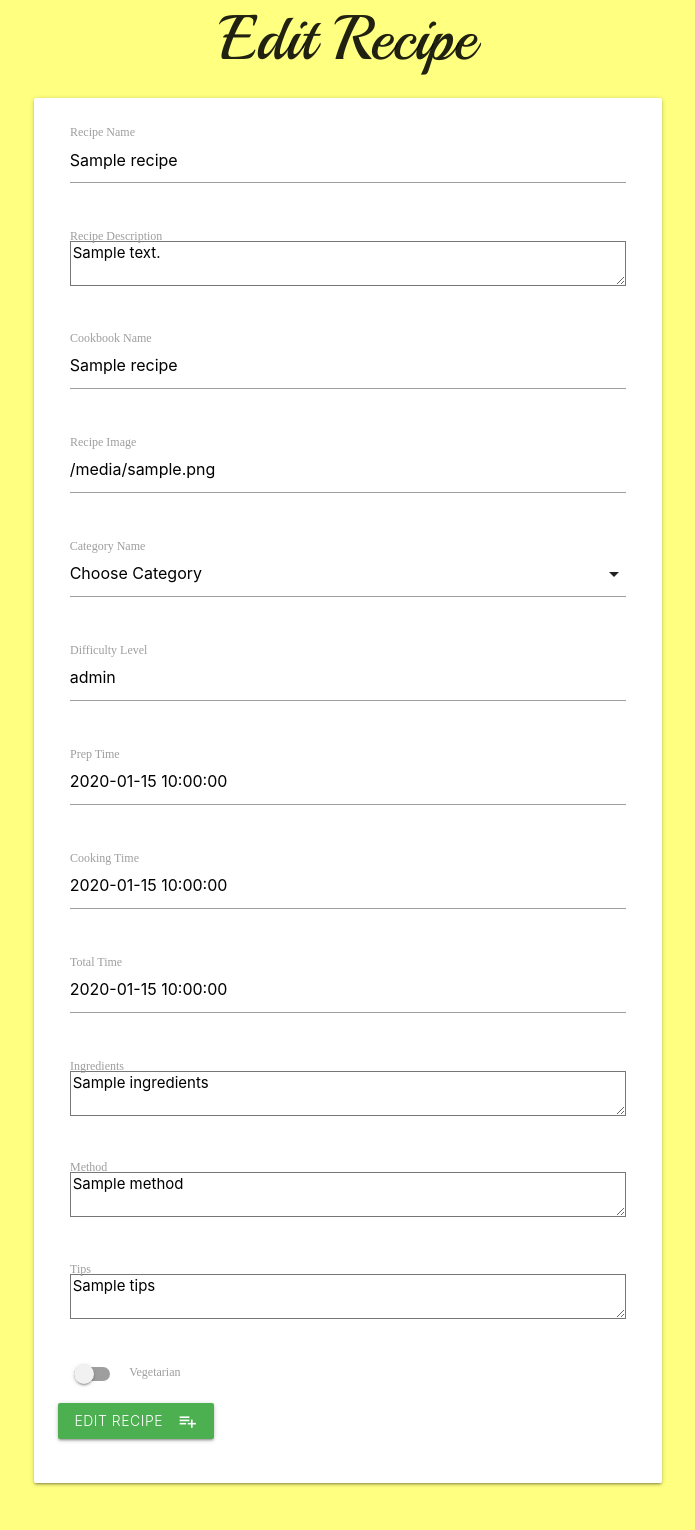
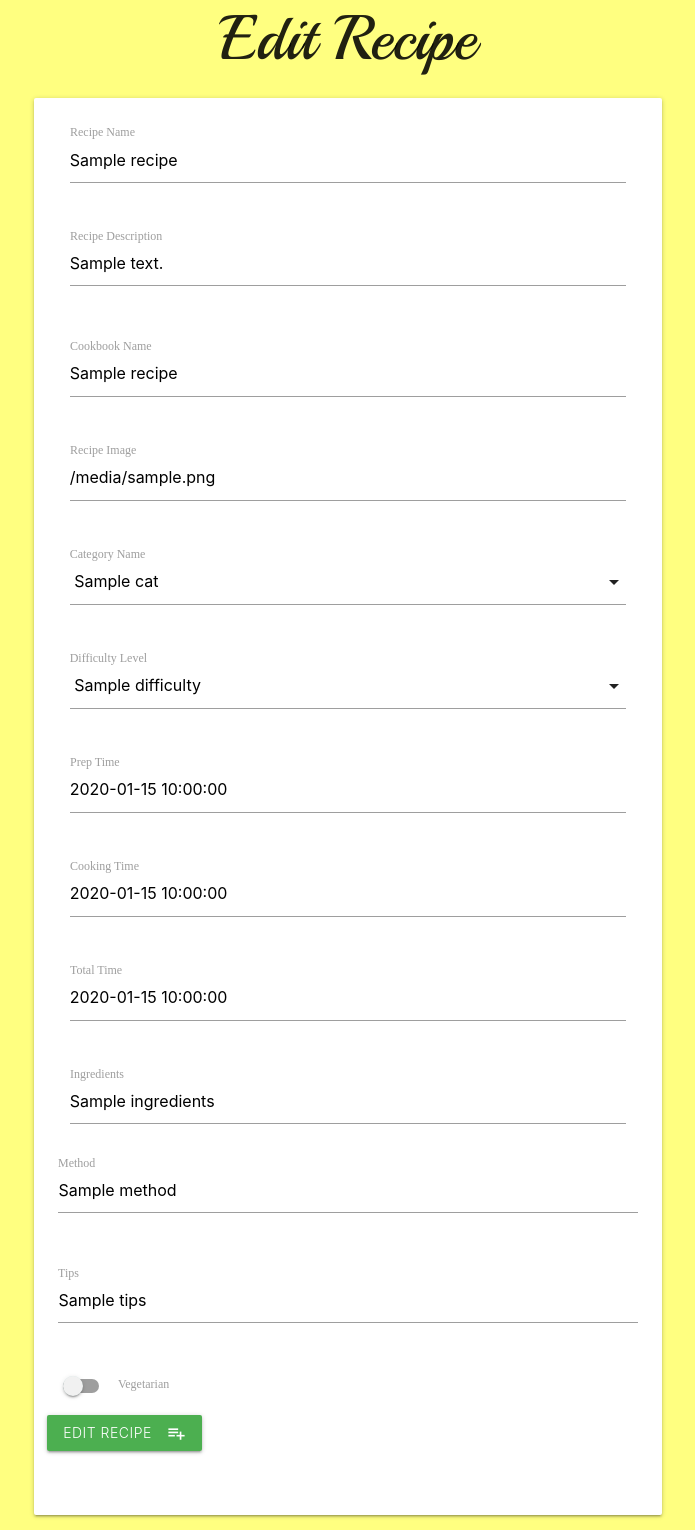
Before and after one commit to ceciliabinck/cook-with-me, a Flask app: template templates/edit_recipe.html in a window 1280 px wide. Shown: the part 102-1632 px from the top of the page, without its empty margins (292-987 px from the left). Before the commit the page ends 1588 px from the top, so only its background shows below. Run offline with Flask 2, Linux system fonts and the light colour scheme; the template is opened without the code that fills it: most values are stand-ins (such as "Sample title", 1, 10 or a date in 2020); some libraries are stand-ins or nearby versions.

Commit message:
Change textarea style

```diff
--- a/templates/edit_recipe.html
+++ b/templates/edit_recipe.html
@@ -13,7 +13,7 @@
         </div>
         <div class="row">
         <div class="input-field col s12">
-            <textarea id="recipe_description" name="recipe_description" class="validate" cols="30" rows="10" required>{{recipe.recipe_description}}</textarea>
+            <textarea id="recipe_description" name="recipe_description" class="validate materialize-textarea" cols="30" rows="10" required>{{recipe.recipe_description}}</textarea>
             <label for="icon_prefix">Recipe Description</label>
         </div>
         </div>
@@ -32,7 +32,7 @@
         <div class="row">
         <div class="input-field col s12">
        <select id="category" name="category_name">
-                <option value="" disabled selected>Choose Category</option>
+                <option value="" disabled>Choose Category</option>
                 {% for cat in categories %}
                     {% if cat.category_name == recipe.category_name %}
                 <option value="{{cat.category_name}}" selected> {{cat.category_name}}</option>
@@ -44,10 +44,19 @@
         <label>Category Name</label>
         </div>
         </div>
-        <div class="row">
+          <div class="row">
         <div class="input-field col s12">
-            <input id="difficulty_level" name="difficulty_level" type="text" class="validate" value="{{recipe.difficulty_level}}" required />
-            <label for="icon_prefix">Difficulty Level</label>
+            <select id="difficulty" name="difficulty">
+            <option value="" disabled>Choose Difficulty</option>
+            {% for diff in difficulty %}
+                {% if diff.difficulty == recipe.difficulty %}
+                    <option value="{{ diff.difficulty }}" selected> {{ diff.difficulty }}</option>
+                {% else %}
+                    <option value="{{ diff.difficulty }}"> {{ diff.difficulty }}</option>
+                {% endif %}
+            {% endfor %}
+            </select>
+            <label>Difficulty Level</label>
         </div>
         </div>
         <div class="row">
@@ -70,19 +79,18 @@
         </div>
         <div class="row">
         <div class="input-field col s12">
-            <textarea id="ingredients" name="ingredients" class="validate" required>{{recipe.ingredients}}</textarea>
+            <textarea id="ingredients" name="ingredients" class="validate materialize-textarea" required>{{recipe.ingredients}}</textarea>
             <label for="icon_prefix">Ingredients</label>
-        </div>
         </div>
         <div class="row">
         <div class="input-field col s12">
-            <textarea id="method" name="method" class="validate" required>{{recipe.method}}</textarea>
+            <textarea id="method" name="method" class="validate materialize-textarea" required>{{recipe.method}}</textarea>
             <label for="icon_prefix">Method</label>
         </div>
         </div>
         <div class="row">
         <div class="input-field col s12">
-            <textarea id="tips" name="tips" class="validate">{{recipe.tips}}</textarea>
+            <textarea id="tips" name="tips" class="validate materialize-textarea">{{recipe.tips}}</textarea>
             <label for="icon_prefix">Tips</label>
         </div>
         </div>
```
Also changed, not shown: templates/add_recipe.html (+4 -4 lines).
